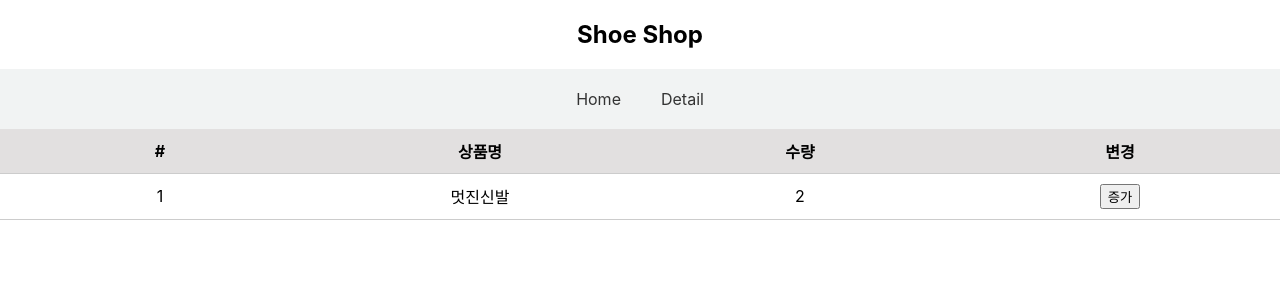
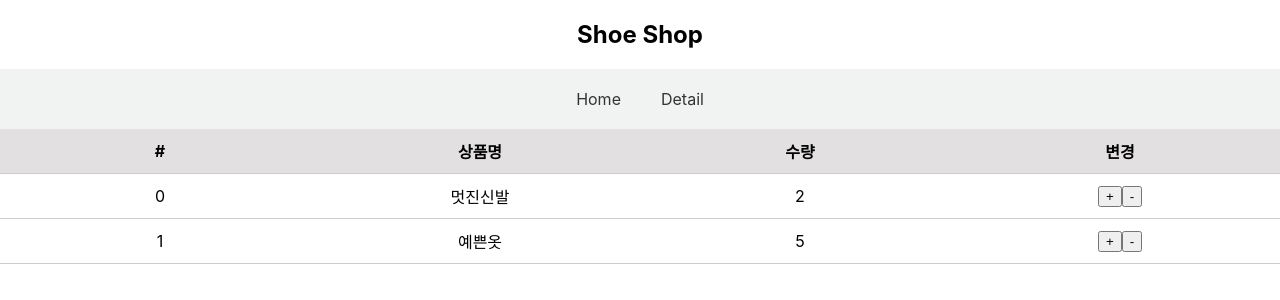
Before and after one commit to juhyunham/react-shoppingMall, a React (Create React App) app: page /cart in a window 1280 px wide. Shown: the top 300 px of the page. Built offline with nearby package versions, Linux system fonts and the light colour scheme.

Commit message:
수량버튼 업데이트/payload 로 데이터 실어보내기

```diff
--- a/src/Cart.js
+++ b/src/Cart.js
@@ -37,14 +37,39 @@ function Cart(props) {
                         </tr>
                     </thead>
                     <tbody>
-                        <tr>
-                            <td>1</td>
-                            <td>{props.state[0].name}</td>
-                            <td>{props.state[0].quan}</td>
-                            <td>
-                                <button type="button">증가</button>
-                            </td>
-                        </tr>
+                        {props.state.map((item, index) => {
+                            return (
+                                <tr key={index}>
+                                    <td>{item.id}</td>
+                                    <td>{item.name}</td>
+                                    <td>{item.quan}</td>
+                                    <td>
+                                        <button
+                                            type="button"
+                                            onClick={() => {
+                                                props.dispatch({
+                                                    type: "plus",
+                                                    data: item.id,
+                                                });
+                                            }}
+                                        >
+                                            +
+                                        </button>
+                                        <button
+                                            type="button"
+                                            onClick={() => {
+                                                props.dispatch({
+                                                    type: "minus",
+                                                    data: item.id,
+                                                });
+                                            }}
+                                        >
+                                            -
+                                        </button>
+                                    </td>
+                                </tr>
+                            );
+                        })}
                     </tbody>
                 </table>
             </div>
--- a/src/index.js
+++ b/src/index.js
@@ -8,15 +8,39 @@ import { BrowserRouter } from "react-router-dom";
 import { Provider } from "react-redux";
 import { createStore } from "redux";
 
-let store = createStore(() => {
-    return [
+let initialArr = [
     {
         id: 0,
         name: "멋진신발",
         quan: 2,
     },
+    {
+        id: 1,
+        name: "예쁜옷",
+        quan: 5,
+    },
 ];
-});
+
+function reducer(state = initialArr, action) {
+    if (action.type === `plus`) {
+        let copy = [...state];
+        copy[action.data].quan++;
+        return copy;
+    } else if (action.type === `minus`) {
+        let copy = [...state];
+        // copy[0].quan--;
+        if (copy[action.data].quan < 1) {
+            copy[action.data].quan = 0;
+        } else {
+            copy[action.data].quan--;
+        }
+        return copy;
+    } else {
+        return state;
+    }
+}
+
+let store = createStore(reducer);
 
 ReactDOM.render(
     <React.StrictMode>
```
Lines whose indentation alone changed are shown as unchanged.
